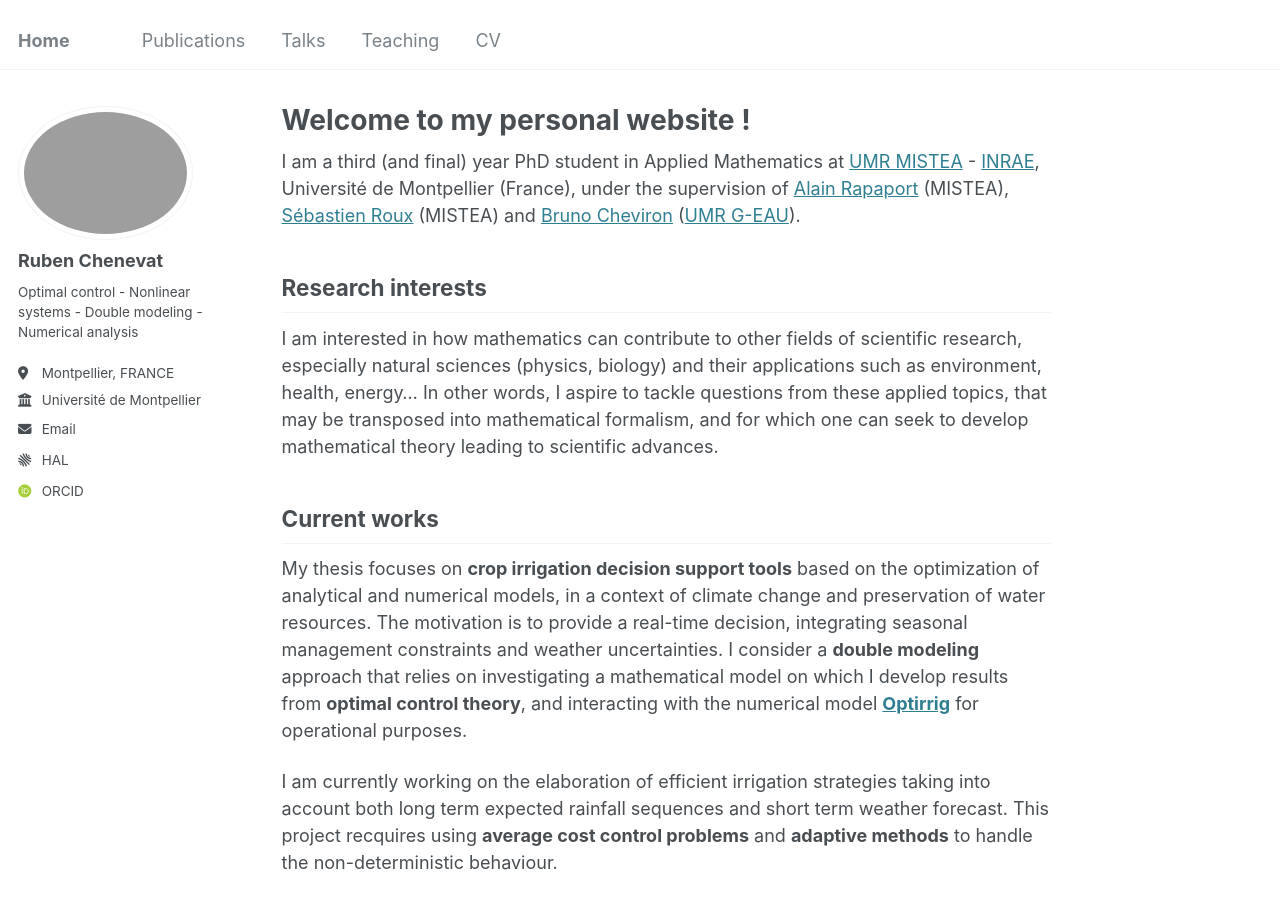
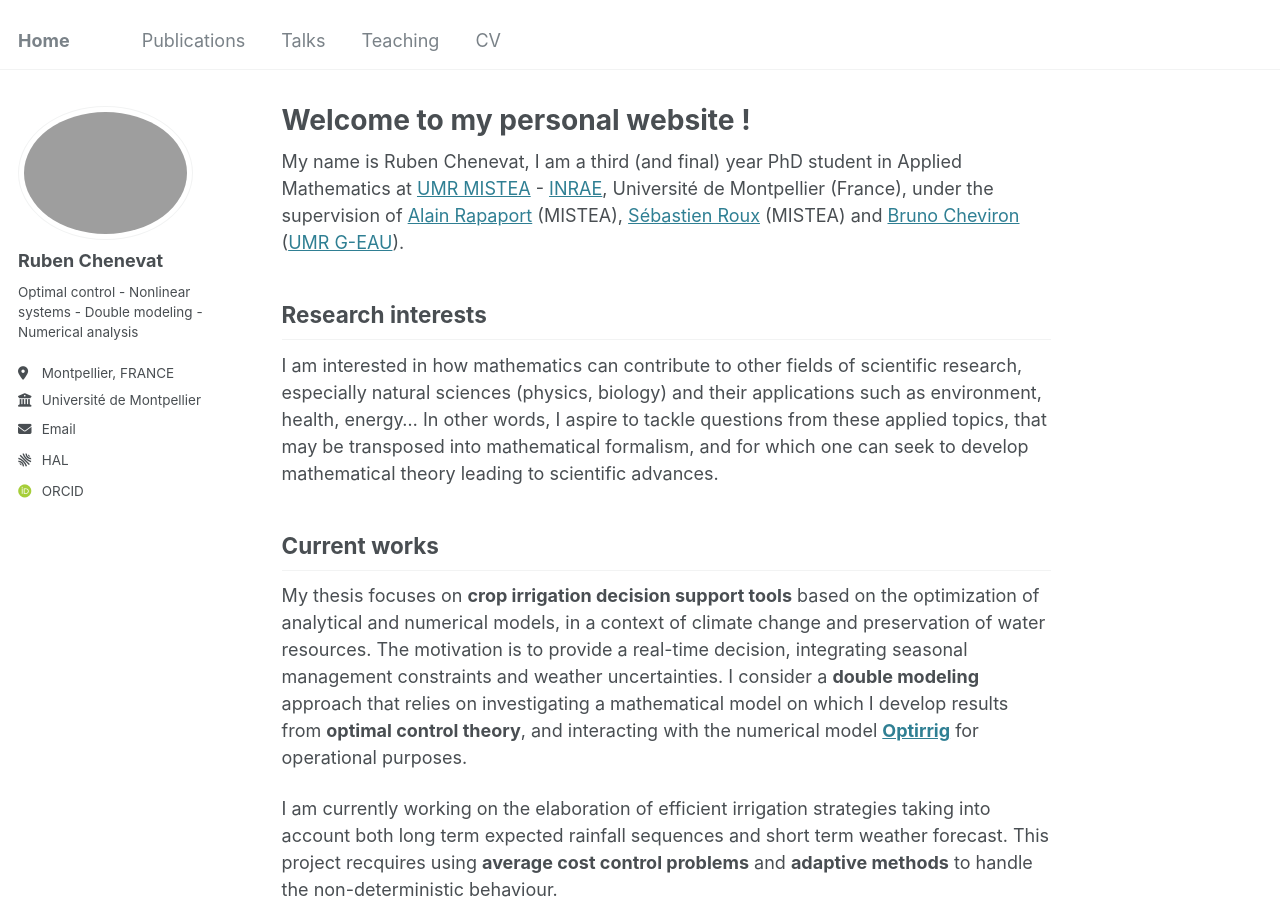
Before and after one commit to rubenchenevat/rubenchenevat.github.io, a Jekyll site: the page built from _pages/about.md, in a window 1280 px wide and 900 px high. Built offline with Jekyll 4.4.1, drawn with Linux system fonts in a browser that asks for light colours; some web fonts are replaced.

Commit message:
Update about.md

```diff
--- a/_pages/about.md
+++ b/_pages/about.md
@@ -7,7 +7,7 @@ redirect_from:
   - /about.html
 ---
 
-I am a third (and final) year PhD student in Applied Mathematics at [UMR MISTEA](https://eng-mistea.montpellier.hub.inrae.fr/) - [INRAE](https://www.inrae.fr/en), Université de Montpellier (France), under the supervision of [Alain Rapaport](https://sites.google.com/site/alainrapaport/) (MISTEA), [Sébastien Roux](https://www.researchgate.net/profile/Sebastien-Roux-2) (MISTEA) and [Bruno Cheviron](https://www.researchgate.net/profile/Bruno-Cheviron) ([UMR G-EAU](https://www.g-eau.fr/index.php/en/)).
+My name is Ruben Chenevat, I am a third (and final) year PhD student in Applied Mathematics at [UMR MISTEA](https://eng-mistea.montpellier.hub.inrae.fr/) - [INRAE](https://www.inrae.fr/en), Université de Montpellier (France), under the supervision of [Alain Rapaport](https://sites.google.com/site/alainrapaport/) (MISTEA), [Sébastien Roux](https://www.researchgate.net/profile/Sebastien-Roux-2) (MISTEA) and [Bruno Cheviron](https://www.researchgate.net/profile/Bruno-Cheviron) ([UMR G-EAU](https://www.g-eau.fr/index.php/en/)).
 
 
 Research interests
```
